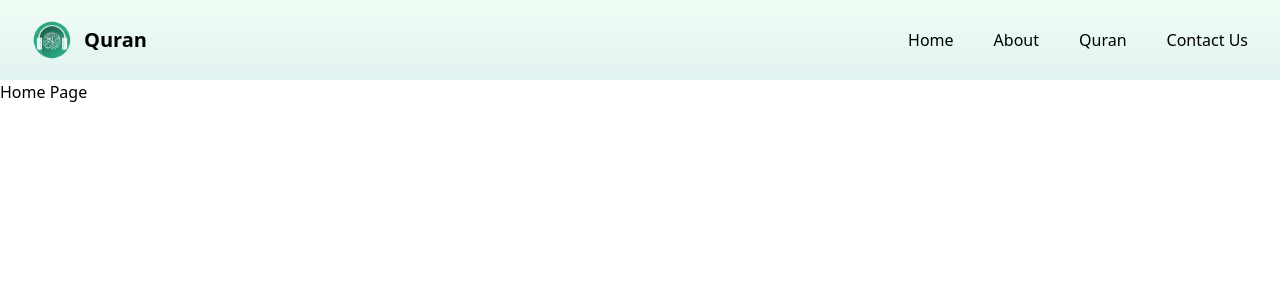
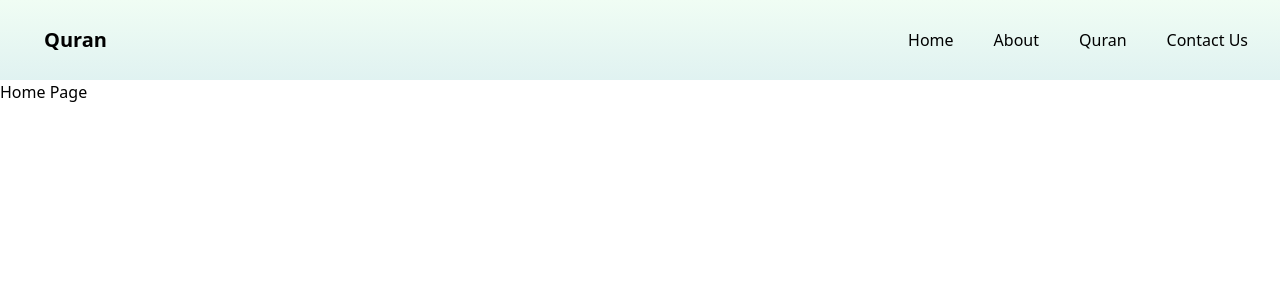
Before and after one commit to Abdinajib123/QuraanApp, a React (Vite) app: page / in a window 1280 px wide. Shown: the top 300 px of the page. Built offline with nearby package versions, Linux system fonts and the light colour scheme.

Commit message:
Update Header.jsx

```diff
--- a/src/components/header/Header.jsx
+++ b/src/components/header/Header.jsx
@@ -9,11 +9,7 @@ const Header = () => {
         <nav className="flex items-center justify-between h-16 lg:h-20">
           <div className="flex-shrink-0">
             <Link to="/" title="Home" className="flex items-center no-underline">
-              <img
-                className="w-auto h-8 lg:h-10"
-                src="src/assets/logo.png"
-                alt="Logo"
-              />
+
               <span className="ml-3 text-xl font-bold text-black no-underline">Quran</span>
             </Link>
           </div>
```
